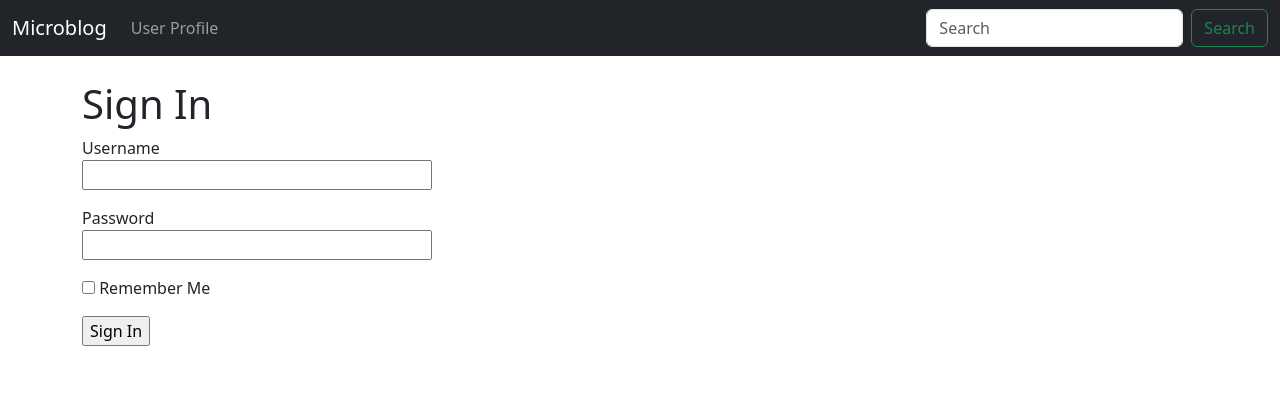
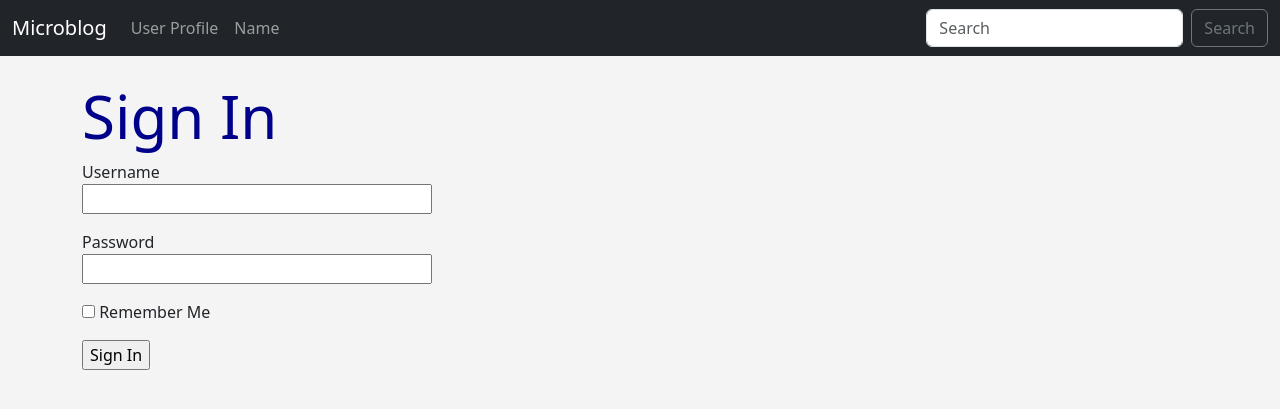
Before and after one commit to CPWu/autoscale.ca, a Flask app: page /login in a window 1280 px wide. Shown: the top 409 px of the page. Run offline with Flask 3, Linux system fonts and the light colour scheme.

Commit message:
Added static assets

```diff
--- a/app/forms.py
+++ b/app/forms.py
@@ -8,3 +8,7 @@ class LoginForm(FlaskForm):
     password = PasswordField("Password", validators=[DataRequired()])
     remember_me = BooleanField("Remember Me")
     submit = SubmitField("Sign In")
+
+class NameForm(FlaskForm):
+    name = StringField("What's Your Name", validators=[DataRequired()])
+    submit = SubmitField("Submit")
--- a/app/routes.py
+++ b/app/routes.py
@@ -1,6 +1,6 @@
 from flask import render_template, flash, redirect, url_for
 from app import app
-from app.forms import LoginForm
+from app.forms import LoginForm, NameForm
 
 
 @app.route("/")
@@ -27,12 +27,23 @@ def login():
 def user(name):
     return render_template('user.html', user_name=name)
 
+# Create Name Page
+@app.route("/name", methods=['GET','POST'])
+def name():
+    name = None
+    form = NameForm()
+    # Validate Form
+    if form.validate_on_submit():
+        name = form.name.data
+        form.name.data = ''
+        flash('Form Submitted Successfully')
+    return render_template('name.html', name=name, form=form)
+
 # Custom Error Page - Invalid URL
 @app.errorhandler(404)
 def page_not_found(e):
     return render_template("404.html"), 404
 
-
 # Custom Error Page - Internal Server Error
 @app.errorhandler(500)
 def page_not_found(e):
--- /dev/null
+++ b/app/static/css/style.css
@@ -0,0 +1,8 @@
+h1 {
+    color: darkblue;
+    font-size: 60px;
+}
+
+body {
+    background: #f4f4f4
+}
--- a/app/templates/base.html
+++ b/app/templates/base.html
@@ -9,6 +9,7 @@
     {% endif %}
     <link href="https://cdn.jsdelivr.net/npm/bootstrap@5.3.3/dist/css/bootstrap.min.css" rel="stylesheet"
         integrity="sha384-QWTKZyjpPEjISv5WaRU9OFeRpok6YctnYmDr5pNlyT2bRjXh0JMhjY6hW+ALEwIH" crossorigin="anonymous">
+    <link href="{{ url_for('static',filename='css/style.css') }}" rel="stylesheet">
 </head>
 
 <body>
@@ -17,16 +18,6 @@
     <div class="container">
         {% block content %}{% endblock %}
     </div>
-    {% with messages = get_flashed_messages() %}
-    {% if messages %}
-    <ul>
-        {% for message in messages %}
-        <li>{{ message }}</li>
-        {% endfor %}
-    </ul>
-    {% endif %}
-    {% endwith %}
-
     <script src="https://cdn.jsdelivr.net/npm/@popperjs/core@2.11.8/dist/umd/popper.min.js"
         integrity="sha384-I7E8VVD/ismYTF4hNIPjVp/Zjvgyol6VFvRkX/vR+Vc4jQkC+hVqc2pM8ODewa9r"
         crossorigin="anonymous"></script>
--- a/app/templates/navbar.html
+++ b/app/templates/navbar.html
@@ -10,10 +10,13 @@
                 <li class="nav-item">
                     <a class="nav-link" href="{{ url_for('user', name='Chun Wu') }}">User Profile</a>
                 </li>
+                <li class="nav-item">
+                    <a class="nav-link" href="{{ url_for('name') }}">Name</a>
+                </li>
             </ul>
             <form class="d-flex" role="search">
                 <input class="form-control me-2" type="search" placeholder="Search" aria-label="Search">
-                <button class="btn btn-outline-success" type="submit">Search</button>
+                <button class="btn btn-outline-secondary" type="submit">Search</button>
             </form>
         </div>
     </div>
```
Also changed, not shown: app/templates/name.html (added, +24 -0 lines), app/static/js/main.js (added).
